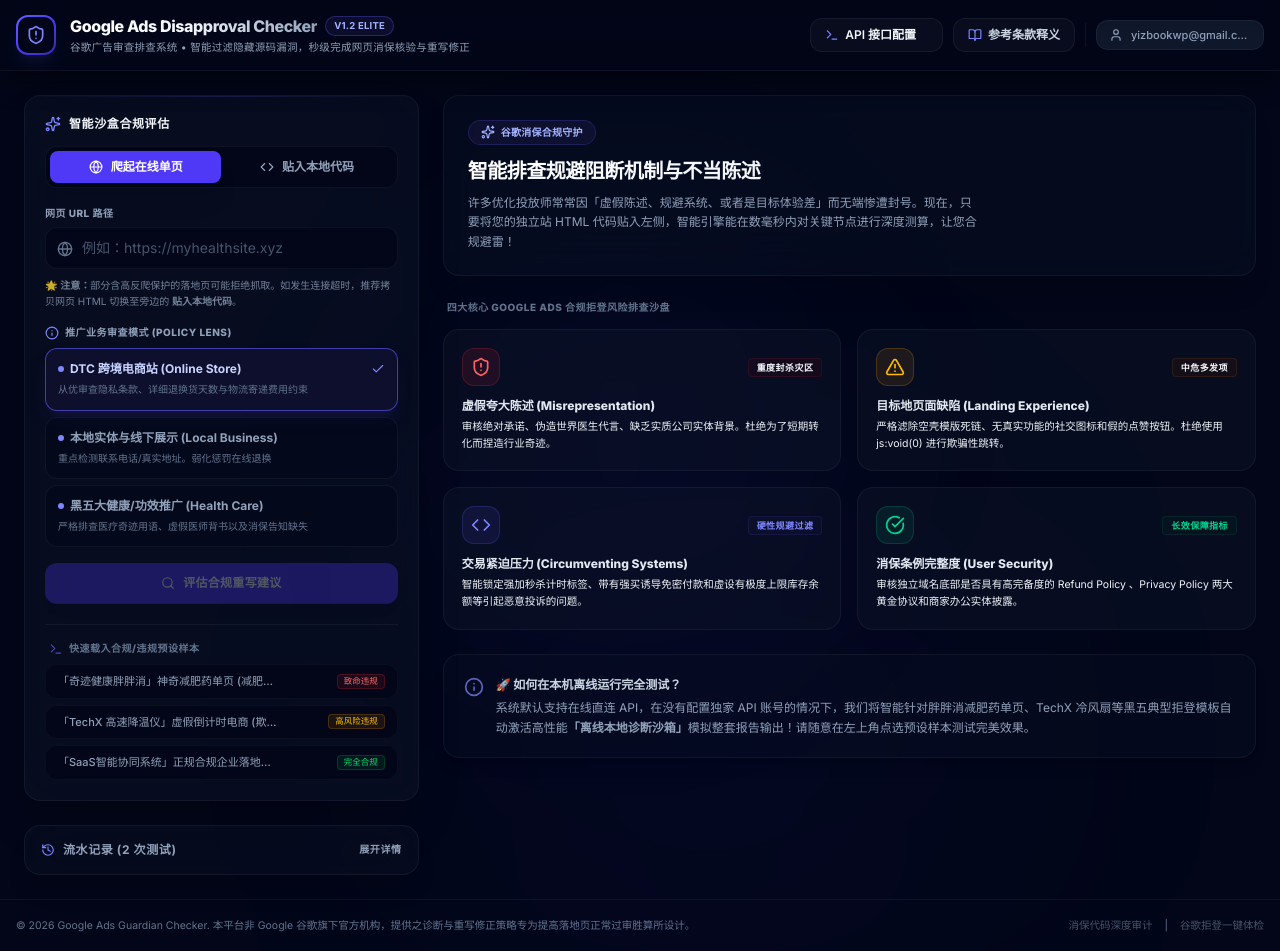
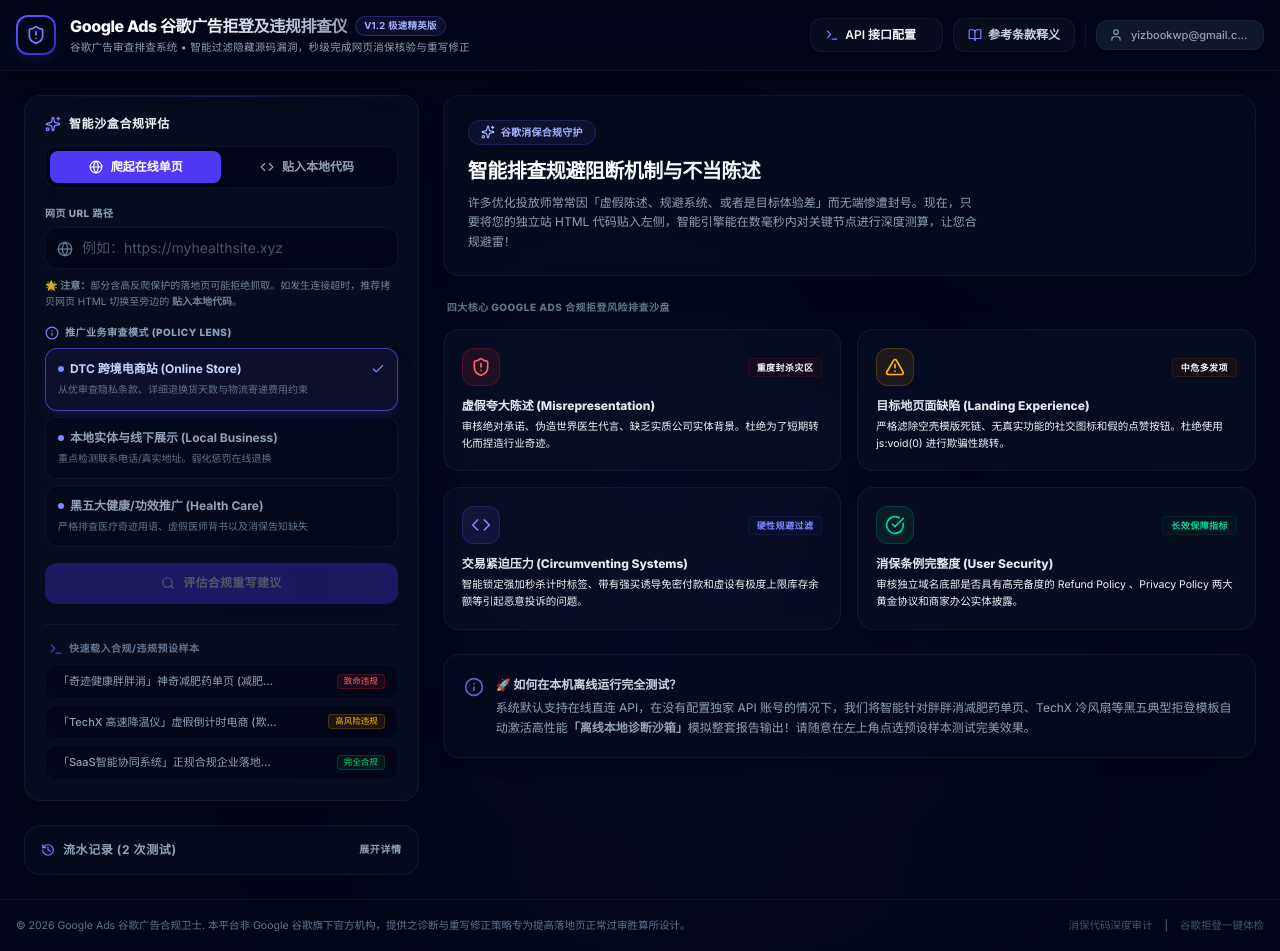
Before and after one commit to Lyhaotata108/Google-Ads-Disapproval-Checker, a React (Vite) app: page / in a window 1280 px wide. Built offline with nearby package versions, Linux system fonts and the light colour scheme.

Commit message:
localization: update app title and branding to Chinese

```diff
--- a/index.html
+++ b/index.html
@@ -1,9 +1,9 @@
 <!doctype html>
-<html lang="en">
+<html lang="zh-CN">
   <head>
     <meta charset="UTF-8" />
     <meta name="viewport" content="width=device-width, initial-scale=1.0" />
-    <title>My Google AI Studio App</title>
+    <title>Google Ads 谷歌广告拒登排查与一键合规检测仪</title>
   </head>
   <body>
     <div id="root"></div>
--- a/src/App.tsx
+++ b/src/App.tsx
@@ -484,10 +484,10 @@
             <div>
               <div className="flex items-center gap-2 flex-wrap">
                 <span className="font-extrabold text-base tracking-tight bg-gradient-to-r from-white via-slate-100 to-slate-400 bg-clip-text text-transparent">
-                  Google Ads Disapproval Checker
+                  Google Ads 谷歌广告拒登及违规排查仪
                 </span>
                 <span className="text-[9.5px] font-bold bg-indigo-950/40 border border-indigo-500/30 text-indigo-300 px-2 py-0.5 rounded-full tracking-wide uppercase">
-                  v1.2 Elite
+                  v1.2 极速精英版
                 </span>
               </div>
               <p className="text-[10.5px] text-slate-400 font-sans tracking-wide mt-0.5">
@@ -1601,7 +1601,7 @@
       {/* Footer Section */}
       <footer className="border-t border-white/5 bg-slate-950 py-4.5 px-4 text-center text-[10.5px] text-slate-500 mt-auto" id="main-footer">
         <div className="max-w-7xl mx-auto flex flex-col sm:flex-row items-center justify-between gap-3">
-          <p>© 2026 Google Ads Guardian Checker. 本平台非 Google 谷歌旗下官方机构，提供之诊断与重写修正策略专为提高落地页正常过审胜算所设计。</p>
+          <p>© 2026 Google Ads 谷歌广告合规卫士. 本平台非 Google 谷歌旗下官方机构，提供之诊断与重写修正策略专为提高落地页正常过审胜算所设计。</p>
           <div className="flex items-center gap-3 shrink-0">
             <span className="text-slate-600 hover:text-indigo-400 transition-colors">消保代码深度审计</span>
             <span>|</span>
```
